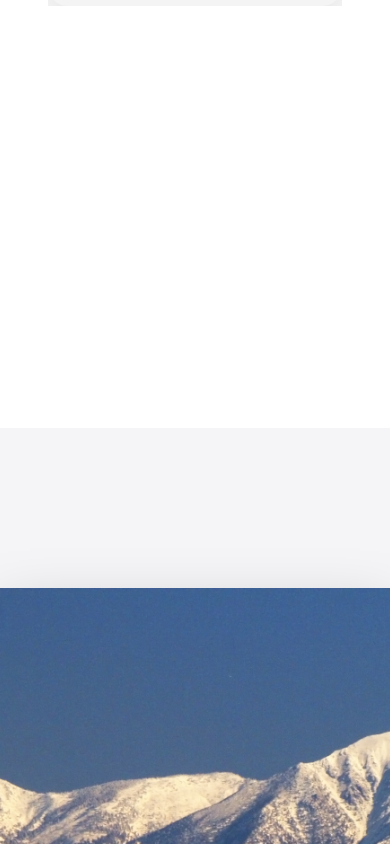
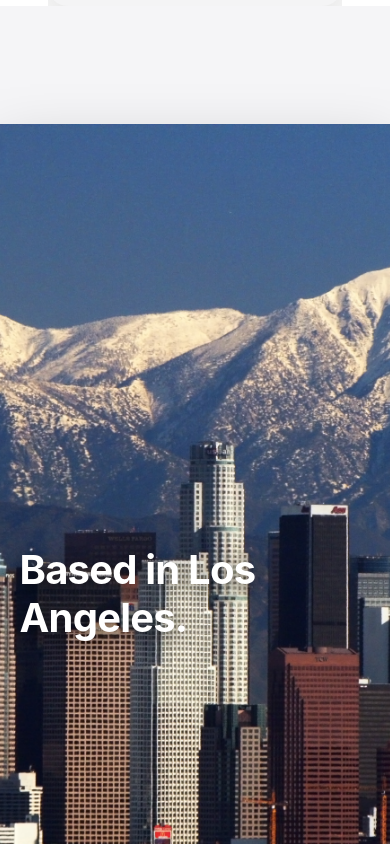
Before and after one commit to Tran-Steven/website, a Next.js app: page / in a window 390 px wide. Shown: the part 980-1824 px from the top of the page. Built offline with nearby package versions, Linux system fonts and the light colour scheme.

Commit message:
Reduce gap in Apple scroll section layout

```diff
--- a/styles/Home.module.css
+++ b/styles/Home.module.css
@@ -1507,6 +1507,7 @@
 .appleScrollSection {
   width: 100vw;
   height: 180vh;
+  margin-top: 0;
   margin-left: calc(50% - 50vw);
   padding-top: 0;
   overflow: visible;
@@ -1576,13 +1577,37 @@
   display: flex;
   justify-content: center;
   width: 100%;
-  height: 125vh;
+  height: 75vh;
 }
 
 .atlScrollStage {
   left: auto;
   margin: 0 auto;
   transform: none;
+}
+
+.appleScrollSection .aboutmetitle {
+  height: 12vh;
+  align-items: center;
+  padding-bottom: 0;
+}
+
+.appleScrollSection .expandingContainer {
+  top: 12vh;
+}
+
+@media (max-width: 768px) {
+  .appleScrollSection {
+    height: 125vh;
+  }
+
+  .appleScrollSection .aboutmetitle {
+    height: 12vh;
+  }
+
+  .appleScrollSection .expandingContainer {
+    top: 12vh;
+  }
 }
 
 .dropdownholder {
```
